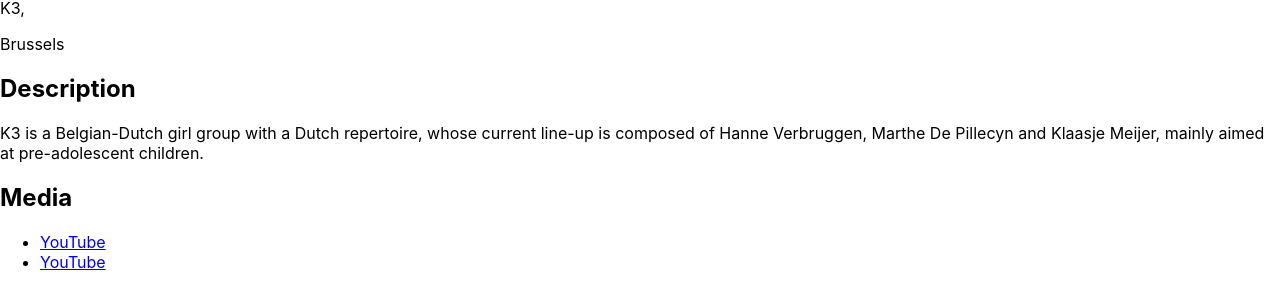
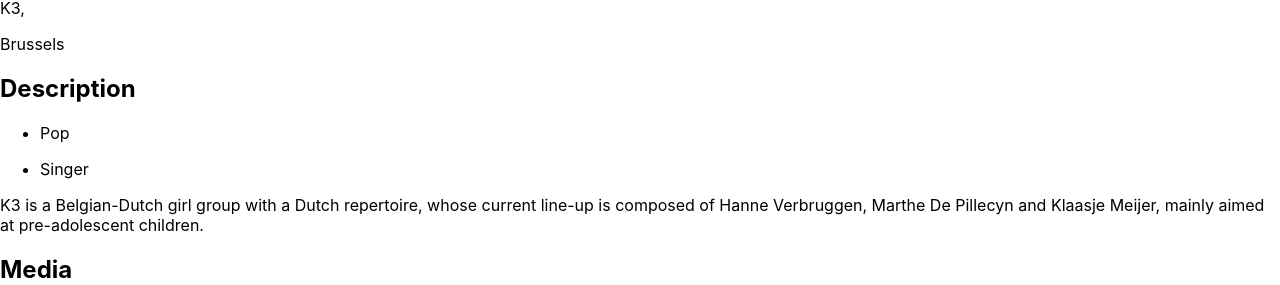
Before and after one commit to swesterveld/codaisseur-project-cowbell, a React (Create React App) app: page / in a window 1280 px wide. Shown: the part 342-627 px from the top of the page. Built offline with nearby package versions, Linux system fonts and the light colour scheme.

Commit message:
Render limited amount of chips for genres/roles

```diff
--- a/src/components/ProfileCard.js
+++ b/src/components/ProfileCard.js
@@ -37,10 +37,18 @@ class ProfileCard extends Component {
   }
 
   renderChips(items, cssClass='chip') {
-    let listItems = items.splice(MAX_CHIPS)
-    listItems.map(item => {
-      { return <li className={cssClass}>{item}</li> }
-    })
+    let listItems = JSON.parse(JSON.stringify(items))
+    listItems.splice(MAX_CHIPS)
+
+    return (
+      <ul>
+      {
+        listItems.map(item => {
+          return <li key={item} className={cssClass}>{item}</li>
+        })
+      }
+      </ul>
+    )
   }
 
   renderMediaURLs() {
@@ -61,12 +69,8 @@ class ProfileCard extends Component {
     return (
       <div>
         <h2>Description</h2>
-        <p>
-        <ul>
-          { this.renderChips(this.props.profile.genres) }
-          { this.props.profile.type === 'musician' ? this.renderChips(this.props.profile.roles) : this.renderChips(this.props.profile.wantedRoles ) }
-        </ul>
-        </p>
+          { this.renderChips(this.props.profile.genres, "genre-chip") }
+          { this.props.profile.type === 'musician' ? this.renderChips(this.props.profile.roles) : this.renderChips(this.props.profile.wantedRoles) }
         <p>{this.props.profile.description}</p>
       </div>
     )
```
Also changed, not shown: src/assets/testing/profile_browse_screen.png (added).
